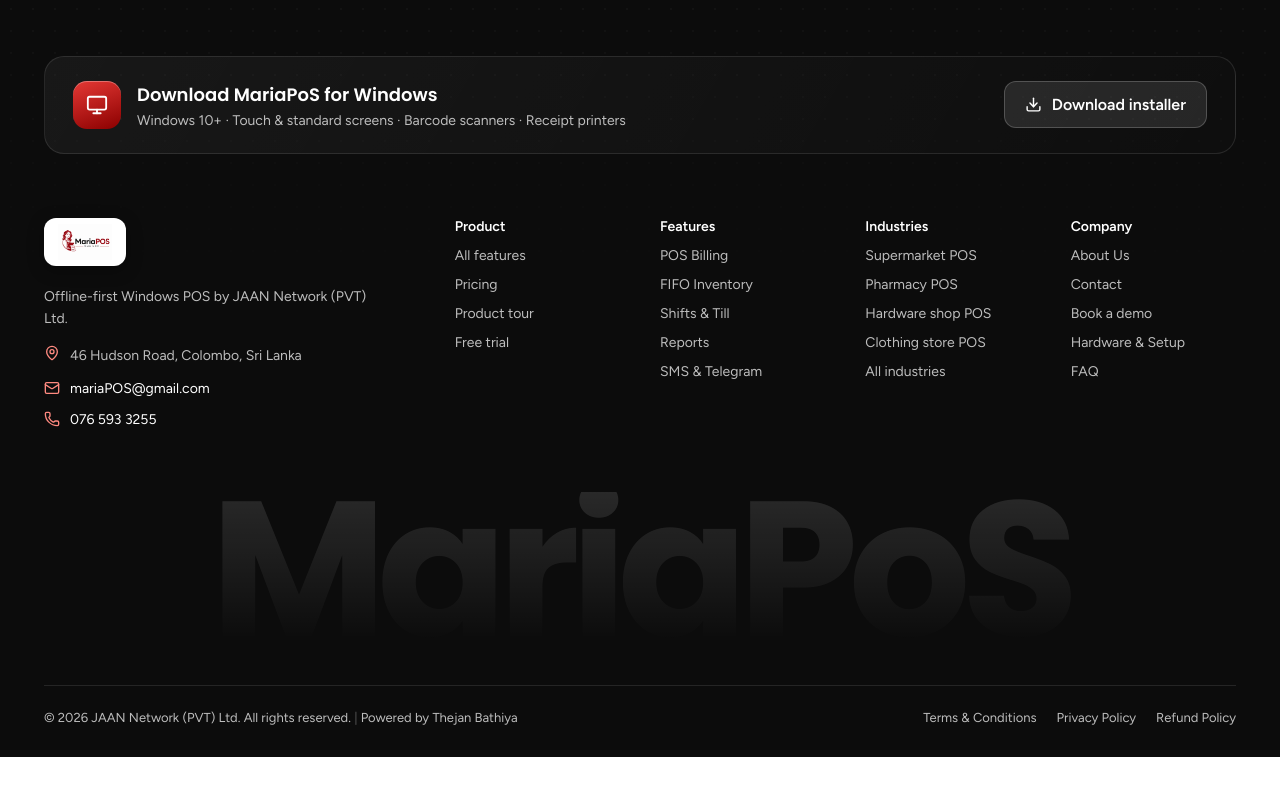
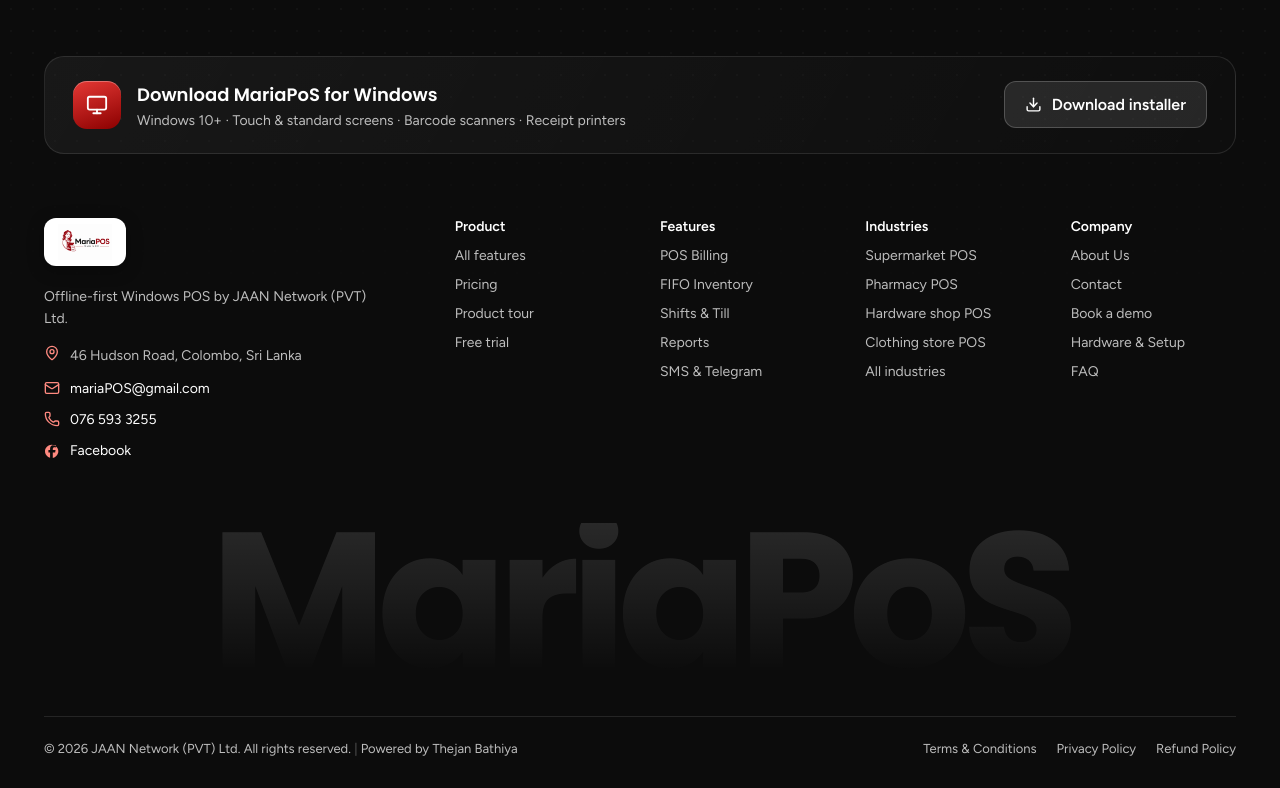
Before and after one commit to VindiPerera/MariaWebSite, a Next.js app: page /refund-policy in a window 1280 px wide. Shown: the part 2719-3507 px from the top of the page. Before the commit the page ends 3476 px from the top, so only its background shows below. Built offline with nearby package versions, Linux system fonts and the light colour scheme; no server answers.

Commit message:
feat: add Facebook integration to footer and SEO; create FacebookIcon component

```diff
--- a/src/components/layout/Footer.tsx
+++ b/src/components/layout/Footer.tsx
@@ -1,6 +1,7 @@
 import Image from "next/image";
 import Link from "next/link";
 import { Download, Mail, MapPin, Monitor, Phone } from "lucide-react";
+import { FacebookIcon } from "@/components/ui/FacebookIcon";
 import { WhatsAppIcon } from "@/components/ui/WhatsAppIcon";
 import { footerColumns, legalLinks, site } from "@/lib/site";
 import logo from "@/assets/images/marialogo.png";
@@ -64,6 +65,10 @@
               <Phone size={16} color="var(--coral)" />
               {site.phone}
             </a>
+            <a href={site.facebookHref} target="_blank" rel="noopener" className={styles.brandLink}>
+              <FacebookIcon size={16} color="var(--coral)" />
+              Facebook
+            </a>
           </div>
 
           {footerColumns.map((column) => (
--- /dev/null
+++ b/src/components/ui/FacebookIcon.tsx
@@ -0,0 +1,19 @@
+type Props = { size?: number; color?: string; className?: string };
+
+/** Facebook brand mark (Simple Icons). Lucide ships no brand icons. */
+export function FacebookIcon({ size = 24, color = "currentColor", className }: Props) {
+  return (
+    <svg
+      role="img"
+      aria-hidden="true"
+      viewBox="0 0 24 24"
+      width={size}
+      height={size}
+      fill={color}
+      className={className}
+      style={{ flexShrink: 0 }}
+    >
+      <path d="M9.101 23.691v-7.98H6.627v-3.667h2.474v-1.58c0-4.085 1.848-5.978 5.858-5.978.401 0 .955.042 1.468.103a8.68 8.68 0 011.141.195v3.325a8.623 8.623 0 00-.653-.036c-.328-.017-.642-.017-.898-.017-1.001 0-1.68.223-2.126.647-.446.424-.658 1.036-.658 1.786v1.555h4.127l-.366 1.867-.255 1.8H13.19v8.147C17.869 22.966 21.5 18.916 21.5 14c0-5.523-4.477-10-10-10S1.5 8.477 1.5 14c0 4.554 3.033 8.372 7.601 9.691z" />
+    </svg>
+  );
+}
--- a/src/lib/seo.ts
+++ b/src/lib/seo.ts
@@ -47,6 +47,7 @@
   image: absoluteUrl("/opengraph-image"),
   email: site.email,
   telephone: site.phoneIntl,
+  sameAs: [site.facebookHref],
   priceRange: "$$",
   address: {
     "@type": "PostalAddress",
--- a/src/lib/site.ts
+++ b/src/lib/site.ts
@@ -13,6 +13,7 @@
   email: "mariaPOS@gmail.com",
   emailHref: "mailto:mariaPOS@gmail.com",
   demoHref: "mailto:mariaPOS@gmail.com?subject=MariaPoS%20demo",
+  facebookHref: "https://www.facebook.com/mariaposlk",
   address: "46 Hudson Road, Colombo, Sri Lanka",
   streetAddress: "46 Hudson Road",
   city: "Colombo",
```
Also changed, not shown: src/components/contact/ContactSection.tsx (+24 -1 lines), src/components/home/WhySection.tsx (+3 -10 lines).
